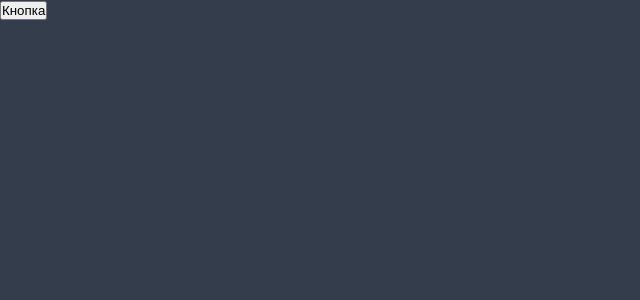
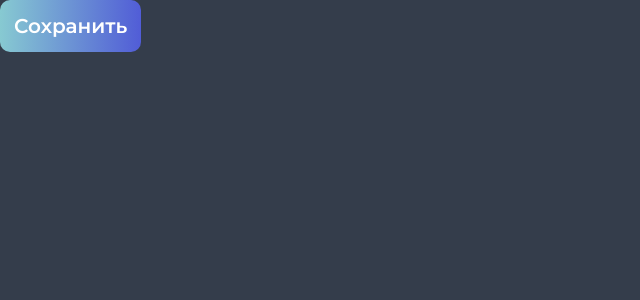
Before and after one commit to alinacriado/Course-Vue, a Vue app: page / in a window 1280 px wide. Shown: the top 300 px of the page, without its empty margins (0-640 px from the left). Built offline with nearby package versions, Linux system fonts and the light colour scheme.

Commit message:
Стилизация + slot

```diff
--- a/src/App.vue
+++ b/src/App.vue
@@ -4,7 +4,7 @@ import Button from "./components/Button.vue";
 
 <template>
   <header></header>
-  <Button />
+  <Button>Сохранить</Button>
   <main></main>
 </template>
 
--- a/src/components/Button.vue
+++ b/src/components/Button.vue
@@ -1,5 +1,24 @@
 <script setup></script>
 
-<template><button>Кнопка</button></template>
+<template>
+  <button class="button"><slot></slot></button>
+</template>
 
-<style scoped></style>
+<style scoped>
+.button {
+  background: var(--gradient);
+  padding: 14px;
+  border: none;
+  border-radius: 10px;
+  color: var(--color-primary);
+  font-family: var(--font);
+  font-weight: var(--fw-semi-bold);
+  font-size: 20px;
+  line-height: 120%;
+  cursor: pointer;
+}
+
+.button:hover {
+  background: var(--gradient-inverted);
+}
+</style>
```
